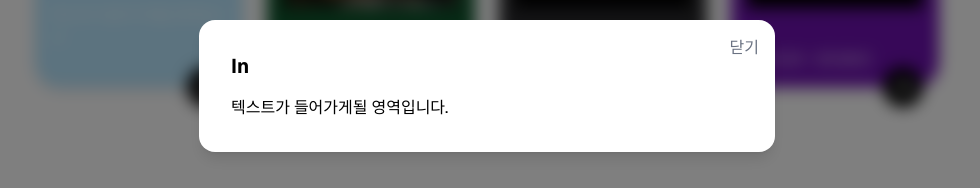
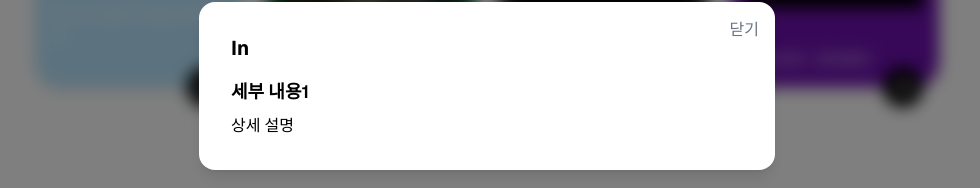
Before and after one commit to dogeonkim1/myProfile, a Next.js app: page / in a window 1280 px wide. Both pictures are taken after a click on the button 360 px from the left and 2346 px from the top of the page. Shown: the part 2260-2448 px from the top of the page, without its empty margins (153-1133 px from the left). Built offline with nearby package versions, Linux system fonts and the light colour scheme.

Commit message:
feat: add modalContent in cardData

```diff
--- a/src/components/CardSection.tsx
+++ b/src/components/CardSection.tsx
@@ -12,6 +12,12 @@ const cardData = [
     labelColor: "bg-sky-300",
     text: "텍스트가 들어가게될 영역입니다.",
     image: "/dongchan.png",
+    modalContent:(
+        <>
+          <h3 className="text-lg font-semibold mb-2">세부 내용1</h3>
+          <p>상세 설명</p>
+        </>
+    ),
   },
   {
     title: "In paris",
@@ -19,6 +25,12 @@ const cardData = [
     labelColor: "bg-green-400",
     text: "19.09.26 ~ 22.07.17",
     image: "/parismain.jpg",
+    modalContent:(
+        <>
+          <h3 className="text-lg font-semibold mb-2">세부 내용1</h3>
+          <p>상세 설명</p>
+        </>
+    ),
   },
   {
     title: "In Yonsei",
@@ -26,6 +38,12 @@ const cardData = [
     labelColor: "bg-yellow-400",
     text: "22.09.30 ~ 04.08.29",
     image: "/ureca.jpg",
+    modalContent:(
+        <>
+          <h3 className="text-lg font-semibold mb-2">세부 내용1</h3>
+          <p>상세 설명</p>
+        </>
+    ),
   },
   {
     title: "In Ureca",
@@ -33,6 +51,12 @@ const cardData = [
     labelColor: "bg-purple-400",
     text: "25.01.20 ~ 25.08.12",
     image: "/ureca.jpg",
+    modalContent:(
+        <>
+          <h3 className="text-lg font-semibold mb-2">세부 내용1</h3>
+          <p>상세 설명</p>
+        </>
+    ),
   },
 ];
 
@@ -113,7 +137,7 @@ function InfoCards() {
                   닫기
                 </button>
                 <h2 className="text-xl font-bold mb-4">{cardData[openIndex].title}</h2>
-                <p>{cardData[openIndex].text}</p>
+                <div>{cardData[openIndex].modalContent}</div>
               </motion.div>
             </motion.div>
           )}
```
